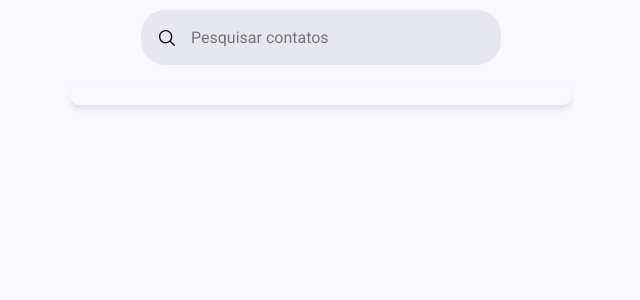
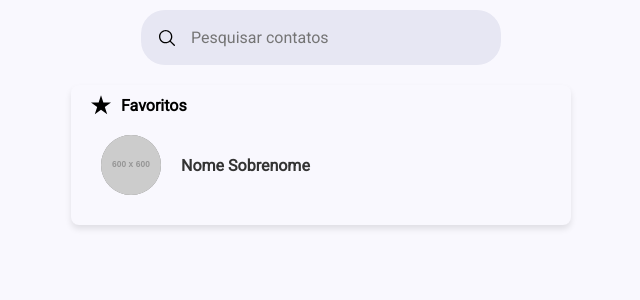
Before and after one commit to AsrielDreemurrGM/Contact_List, a React (Create React App) app: page / in a window 1280 px wide. Shown: the top 300 px of the page, without its empty margins (319-959 px from the left). Built offline with nearby package versions, Linux system fonts and the light colour scheme.

Commit message:
Criado Componente Para a Categoria e o Contato

```diff
--- /dev/null
+++ b/src/components/Category/index.tsx
@@ -0,0 +1,17 @@
+import { CategoryContent, CategoryTitle } from './styles';
+
+const Category = () => (
+  <CategoryContent>
+    <svg
+      xmlns="http://www.w3.org/2000/svg"
+      width="20"
+      height="20"
+      viewBox="0 0 24 24"
+    >
+      <path d="M12 .288l2.833 8.718h9.167l-7.417 5.389 2.833 8.718-7.416-5.388-7.417 5.388 2.833-8.718-7.416-5.389h9.167z" />
+    </svg>
+    <CategoryTitle>Favoritos</CategoryTitle>
+  </CategoryContent>
+);
+
+export default Category;
--- /dev/null
+++ b/src/components/Category/styles.ts
@@ -0,0 +1,15 @@
+import styled from 'styled-components';
+
+export const CategoryContent = styled.div`
+  display: flex;
+  align-items: center;
+
+  svg {
+    margin: 0 10px;
+  }
+`;
+
+export const CategoryTitle = styled.span`
+  font-size: 1rem;
+  font-weight: bold;
+`;
--- /dev/null
+++ b/src/components/Contact/index.tsx
@@ -0,0 +1,15 @@
+import { ContactContent, ContactName, Picture } from './styles';
+
+const Contact = () => (
+  <>
+    <ContactContent>
+      <Picture
+        src="https://placehold.co/600x600?text=Hello\nWorld!"
+        alt="Avatar"
+      />
+      <ContactName>Nome Sobrenome</ContactName>
+    </ContactContent>
+  </>
+);
+
+export default Contact;
--- /dev/null
+++ b/src/components/Contact/styles.ts
@@ -0,0 +1,21 @@
+import styled from 'styled-components';
+
+export const ContactContent = styled.li`
+  display: flex;
+  padding: 20px;
+  align-items: center;
+`;
+
+export const Picture = styled.img`
+  border-radius: 50%;
+  width: 60px;
+  height: 60px;
+  background-color: gray;
+  margin-right: 20px;
+`;
+
+export const ContactName = styled.span`
+  font-size: 1rem;
+  font-weight: bold;
+  color: #333;
+`;
--- a/src/containers/ContactList/index.tsx
+++ b/src/containers/ContactList/index.tsx
@@ -1,8 +1,12 @@
+import Category from '../../components/Category';
+import Contact from '../../components/Contact';
 import { ContactsContainer, ListOfContacts } from './styles';
 
 const ContactList = () => (
   <ContactsContainer>
     <ListOfContacts>
+      <Category />
+      <Contact />
     </ListOfContacts>
   </ContactsContainer>
 );
```
